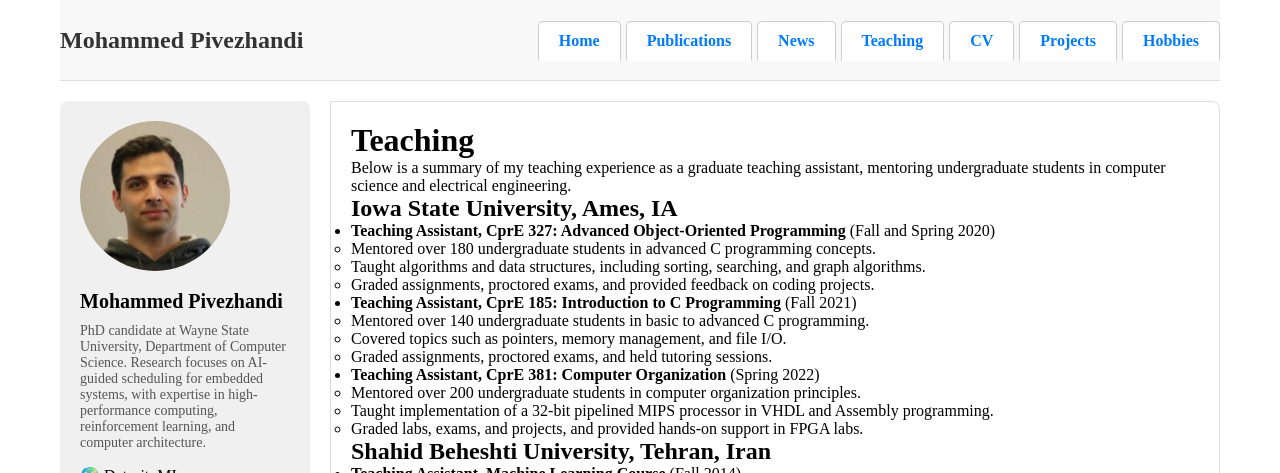
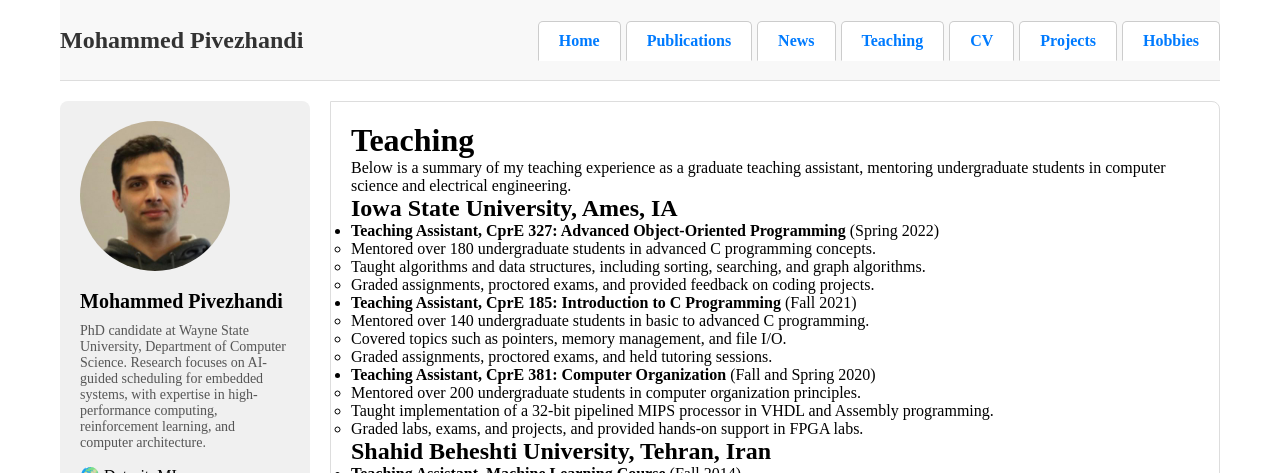
Before and after one commit to pivezhan/pivezhan.github.io, a Jekyll site: the page built from teaching.md, in a window 1280 px wide. Shown: the top 473 px of the page. Built offline with Jekyll 4.4.1, drawn with Linux system fonts in a browser that asks for light colours; part of the change alters nothing that is shown.

```diff
--- a/teaching.md
+++ b/teaching.md
@@ -9,7 +9,7 @@ permalink: /teaching
 Below is a summary of my teaching experience as a graduate teaching assistant, mentoring undergraduate students in computer science and electrical engineering.
 
 ## Iowa State University, Ames, IA
-- **Teaching Assistant, CprE 327: Advanced Object-Oriented Programming** (Fall and Spring 2020)
+- **Teaching Assistant, CprE 327: Advanced Object-Oriented Programming** (Spring 2022)
   - Mentored over 180 undergraduate students in advanced C programming concepts.
   - Taught algorithms and data structures, including sorting, searching, and graph algorithms.
   - Graded assignments, proctored exams, and provided feedback on coding projects.
@@ -19,7 +19,7 @@ Below is a summary of my teaching experience as a graduate teaching assistant, m
   - Covered topics such as pointers, memory management, and file I/O.
   - Graded assignments, proctored exams, and held tutoring sessions.
 
-- **Teaching Assistant, CprE 381: Computer Organization** (Spring 2022)
+- **Teaching Assistant, CprE 381: Computer Organization** (Fall and Spring 2020)
   - Mentored over 200 undergraduate students in computer organization principles.
   - Taught implementation of a 32-bit pipelined MIPS processor in VHDL and Assembly programming.
   - Graded labs, exams, and projects, and provided hands-on support in FPGA labs.
```
